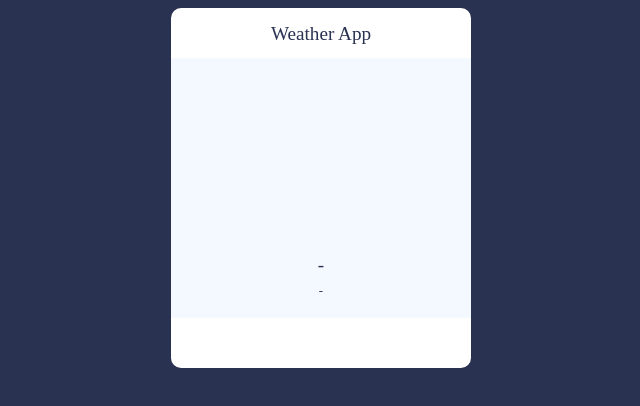
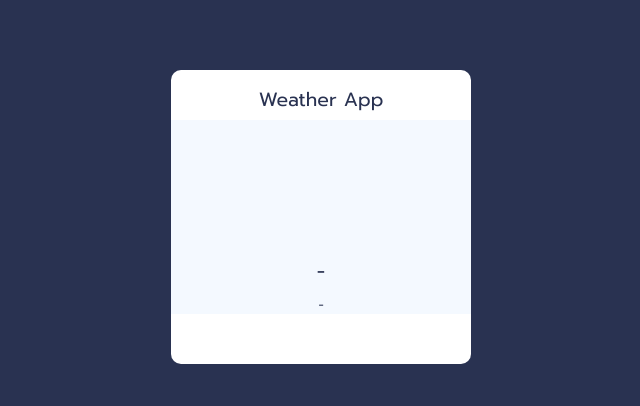
Before and after one commit to zippytyro/Weather-app, a plain HTML site: page index.html in a window 1280 px wide. Shown: the whole page, without its empty margins (319-959 px from the left). Drawn offline with Linux system fonts and the light colour scheme.

Commit message:
fonts refactored

```diff
--- a/font/Rimouski.css
+++ /dev/null
@@ -1,8 +0,0 @@
-@font-face {
-    font-family: 'Rimouski';
-    src: url('rimouski_sb-webfont.woff2') format('woff2'),
-         url('rimouski_sb-webfont.woff') format('woff');
-    font-weight: normal;
-    font-style: normal;
-
-}
--- a/index.html
+++ b/index.html
@@ -3,6 +3,8 @@
 <head>
     <meta charset="UTF-8">
     <link rel="stylesheet" href="style.css">
+    <link rel="preconnect" href="https://fonts.gstatic.com">
+    <link href="https://fonts.googleapis.com/css2?family=Prompt:wght@400;600;700&display=swap" rel="stylesheet">
     <meta name="viewport" content="width=device-width, initial-scale=1.0">
     <title>Weather App</title>
 </head>
--- a/style.css
+++ b/style.css
@@ -1,17 +1,22 @@
 * {
-    font-family: "Rimouski";
+    margin: 0;
+    padding: 0;
 }
 
 body {
     background-color: #293251;
+    font-size: 10px;
+    font-family: 'Prompt', sans-serif;
 }
 
 .container {
     width: 300px;
+    text-align: center;
     background-color: #FFF;
     display: block;
     margin: 0 auto;
     border-radius: 10px;
+    margin-top: 7em;
     padding-bottom: 50px;
 }
 
@@ -19,6 +24,7 @@ body {
     width: 300px;
     height: 50px;
     border-radius: 10px 10px 0 0;
+    font-size: 1.6em;
 }
 
 .app-title p {
@@ -30,6 +36,7 @@ body {
 }
 
 .notification {
+    font-size: 1.5em;
     background-color: #f8d7da;
     display: none;
 }
@@ -44,7 +51,6 @@ body {
 
 .weather-container {
     width: 300px;
-    height: 260px;
     background-color: #F4F9FF;
 }
 
@@ -60,7 +66,8 @@ body {
 
 .temperature-value {
     width: 300px;
-    height: 60px;
+    font-size: 1.7em;
+    border-radius: 100%;
 }
 
 .temperature-value p {
@@ -72,14 +79,18 @@ body {
     cursor: pointer;
 }
 
-.temperature-value p:hover {}
+.temperature-value p:hover {
+    background-color: #eeeeee;
+}
 
 .temperature-value span {
     color: #293251;
     font-size: 0.5em;
 }
 
-.temperature-description {}
+.temperature-description {
+    font-size: 1.7em;
+}
 
 .temperature-description p {
     padding: 8px;
@@ -89,7 +100,9 @@ body {
     font-size: 1.2em;
 }
 
-.location {}
+.location {
+    font-size: 1.6em;
+}
 
 .location p {
     margin: 0;
```
Also changed, not shown: font/rimouski_sb-webfont.ttf (deleted), font/rimouski_sb-webfont.woff (deleted), font/rimouski_sb-webfont.woff2 (deleted).
